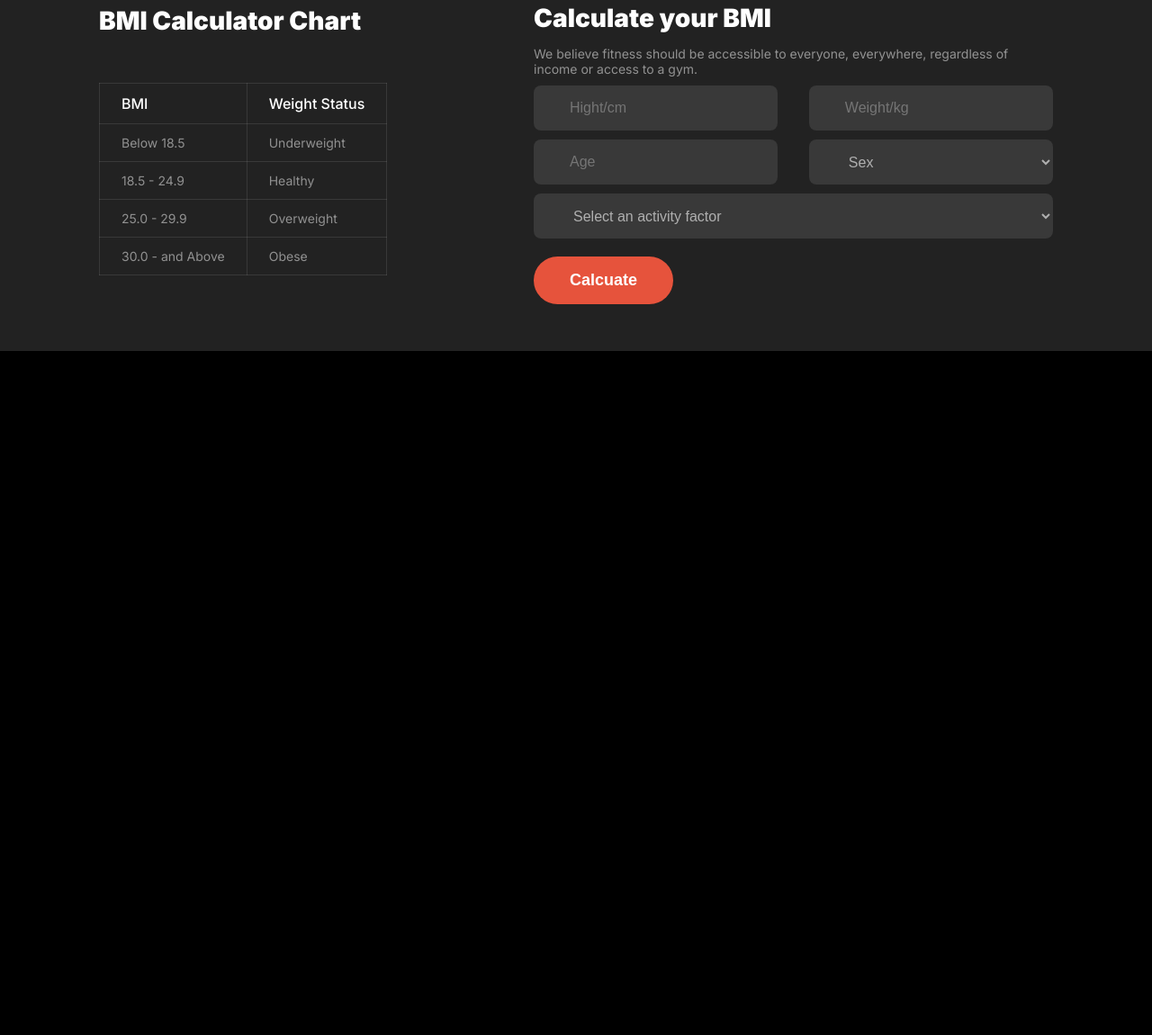
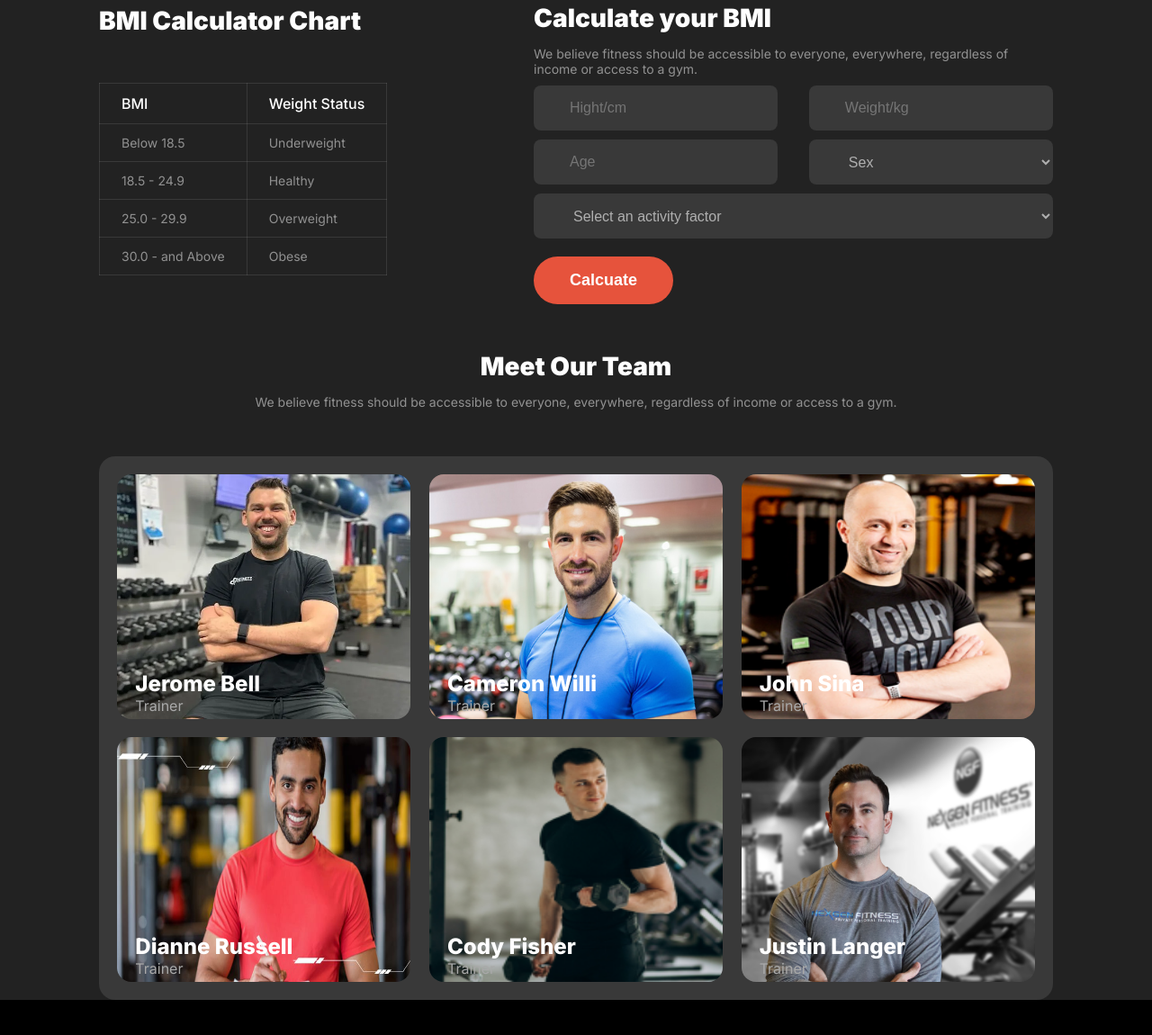
Before and after one commit to ismailsajid/second-assignment, a plain HTML site: page index.html in a window 1280 px wide. Shown: the part 2023-3173 px from the top of the page at 90% size. Before the commit the page ends 2501 px from the top, so only its background shows below. Drawn offline with Linux system fonts and the light colour scheme; a web font is replaced by a local one.

Commit message:
meet our team section added

```diff
--- a/index.html
+++ b/index.html
@@ -199,6 +199,59 @@
                 </div>
             </div>
             <!-- BMI ends here -->
+
+            <!-- our team starts here -->
+            <section class="Our-team-description">
+                <div class="team-description">
+                    <h3 class="sub-title">Meet Our Team</h3>
+                    <p class="habit-subtitle">We believe fitness should be accessible to everyone, everywhere, regardless of income or access to a gym.</p>
+                </div>
+               </section>
+               <section class="our-team-container">
+                <div class="team-content">
+                   <img class="trainer-img" src="images/trainer1.png" alt="" class="meet-img">
+                   <div class="team-1">
+                    <h3 class="team-title">Jerome Bell</h3>
+                    <p class="team-sub-title">Trainer</p>
+                   </div>
+                </div>
+                <div class="team-content">
+                    <img class="trainer-img" src="images/trainer2.png" alt="" class="meet-img">
+                    <div class="team-1">
+                     <h3 class="team-title">Cameron Willi</h3>
+                     <p class="team-sub-title">Trainer</p>
+                    </div>
+                 </div>
+                 <div class="team-content">
+                    <img class="trainer-img" src="images/trainer3.png" alt="" class="meet-img">
+                    <div class="team-1">
+                     <h3 class="team-title">John Sina</h3>
+                     <p class="team-sub-title">Trainer</p>
+                    </div>
+                 </div>
+                 <div class="team-content">
+                    <img class="trainer-img" src="images/trainer4.png" alt="" class="meet-img">
+                    <div class="team-1">
+                     <h3 class="team-title">Dianne Russell</h3>
+                     <p class="team-sub-title">Trainer</p>
+                    </div>
+                 </div>
+                 <div class="team-content">
+                    <img class="trainer-img" src="images/image 5.png" alt="" class="meet-img">
+                    <div class="team-1">
+                     <h3 class="team-title">Cody Fisher</h3>
+                     <p class="team-sub-title">Trainer</p>
+                    </div>
+                 </div>
+                 <div class="team-content">
+                    <img class="trainer-img" src="images/trainer6.png" alt="" class="meet-img">
+                    <div class="team-1">
+                     <h3 class="team-title">Justin Langer</h3>
+                     <p class="team-sub-title">Trainer</p>
+                    </div>
+                 </div>
+               </section>
+               <!-- Our team ends here -->
     </main>
 
     <footer>
--- a/style/responsive.css
+++ b/style/responsive.css
@@ -147,4 +147,23 @@ color: rgba(255, 255, 255, 0.65);
 }
 /* <!-- BMI responsive ends here --> */
 
+/* Our team responsive starts here */
+.our-team-container{
+    display: grid;
+    grid-template-columns: repeat(1,1fr);
+    background-color: rgba(255, 255, 255, 0.1);
+   justify-items: center;
+   border-radius: 18px;
+   padding: 20px;
+   gap: 20px;
 }
+.our-team-container{
+    margin: 5%;
+}
+/* Our team responsive ends here */
+
+
+
+
+
+}
--- a/style/style.css
+++ b/style/style.css
@@ -374,3 +374,65 @@ td{
     border-style: none;
 }
 /*  BMI styles ends here */
+
+/* <!-- Our team styles starts here --> */
+.Our-team-description{
+    max-width: 1060px;
+    margin: 0 auto;
+    display: flex;
+    justify-content: center;
+    align-items: center;
+    margin-bottom: 52px;
+    text-align: center;
+}
+.our-team-container{
+    max-width: 1060px;
+    margin: 0 auto;
+}
+.team-title{
+font-size: 24px;
+font-weight: 800;
+color: white;
+}
+.team-sub-title{
+font-size: 16px;
+font-weight: 600px;
+color: darkgray;
+}
+.trainer-img{
+    width: 326px;
+    height: 272px;
+
+    border-radius: 16px;
+
+
+}
+.trainer-img img{
+    width: 100%;
+
+}
+.team-content{
+    display: flex;
+    flex-direction: column;
+    position: relative;
+
+
+}
+.team-1{
+    position: absolute;
+    top: 80%;
+    left: 20px;
+
+
+
+}
+.our-team-container{
+    display: grid;
+    grid-template-columns: repeat(3,1fr);
+    background-color: rgba(255, 255, 255, 0.1);
+   justify-items: center;
+   border-radius: 18px;
+   padding: 20px;
+   gap: 20px;
+}
+/* <!-- Our team styles ends here --> */
```
